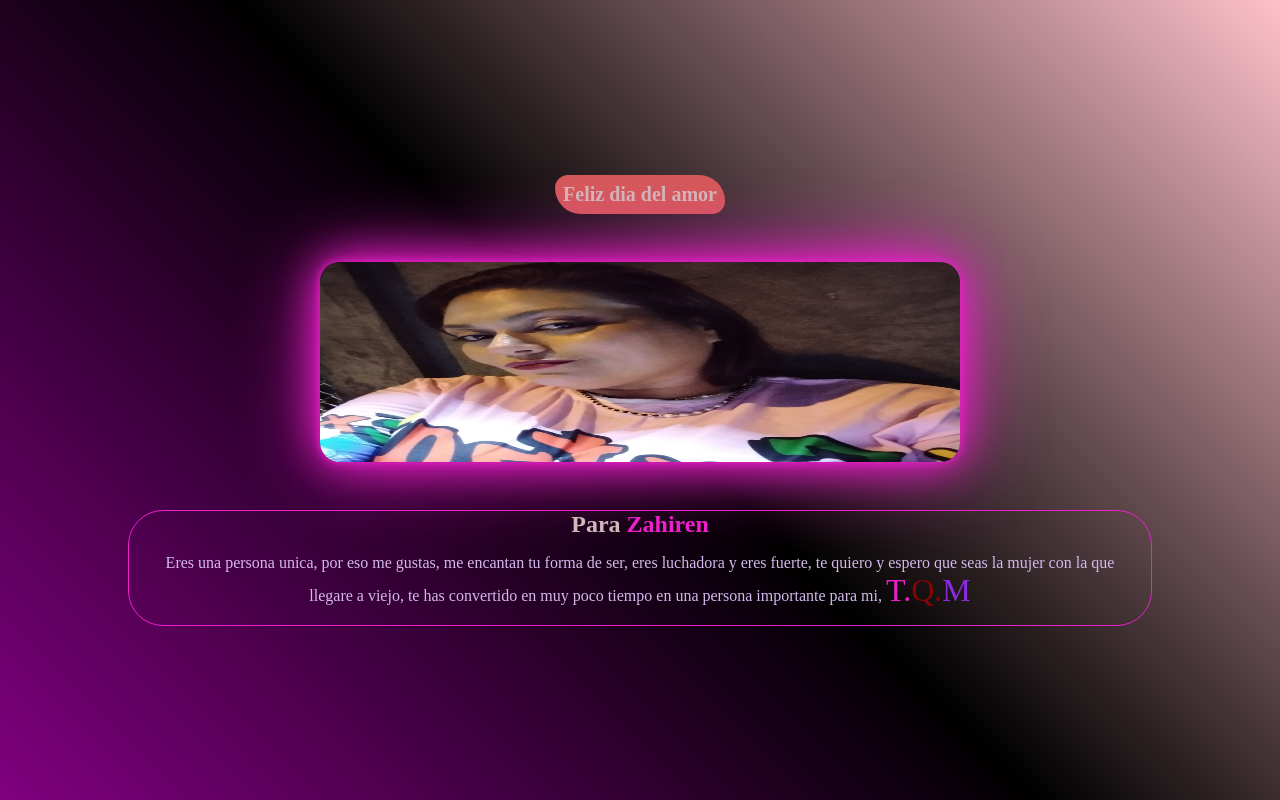
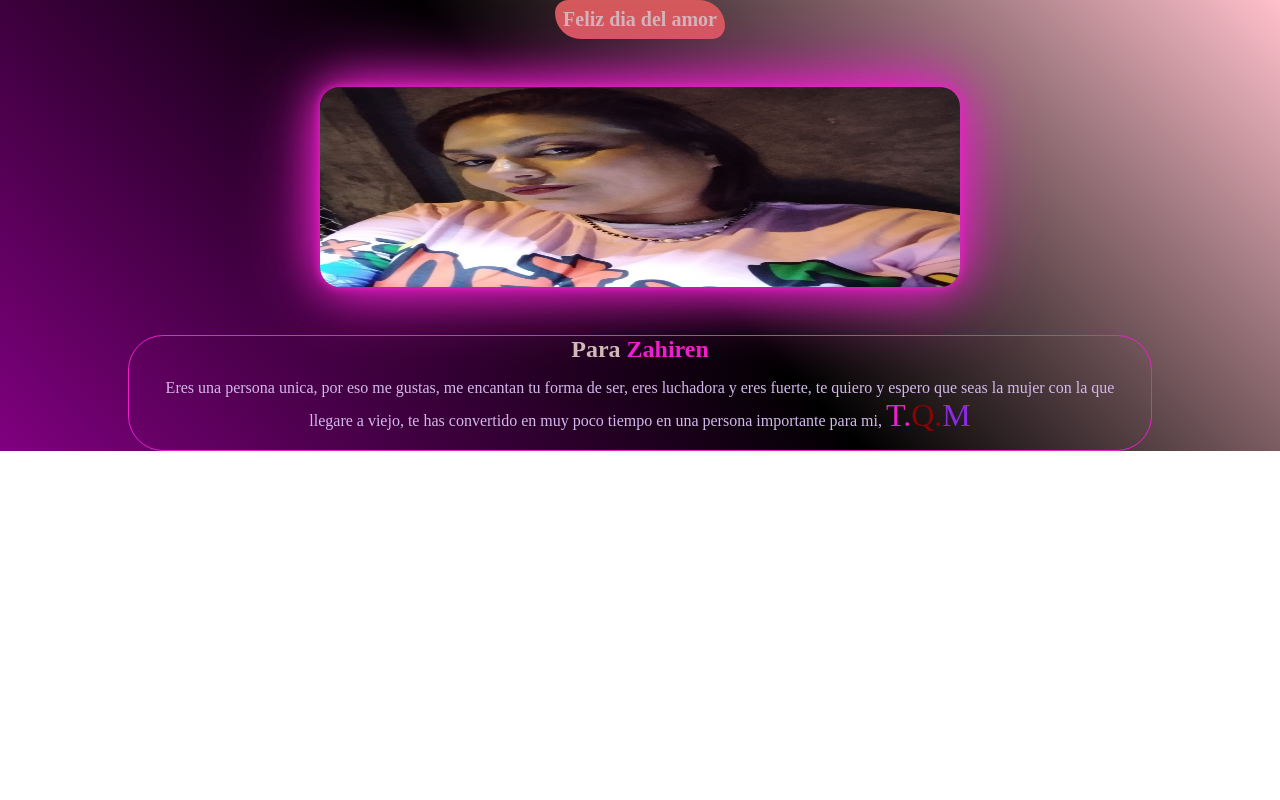
Before and after one commit to chelike5/zahiren, a plain HTML site: page index.html in a window 1280 px wide. Drawn offline with Linux system fonts and the light colour scheme.

Commit message:
modificacionDos

```diff
--- a/style.css
+++ b/style.css
@@ -6,12 +6,12 @@
 
 body{
 width: 100%;
-height: 100vh;
+height: 100%;
 
 }
 main{
     width: 100%;
-    height: 100vh;
+    height: 100%;
     display: flex;
     justify-content: center;
     align-items: center;
```
